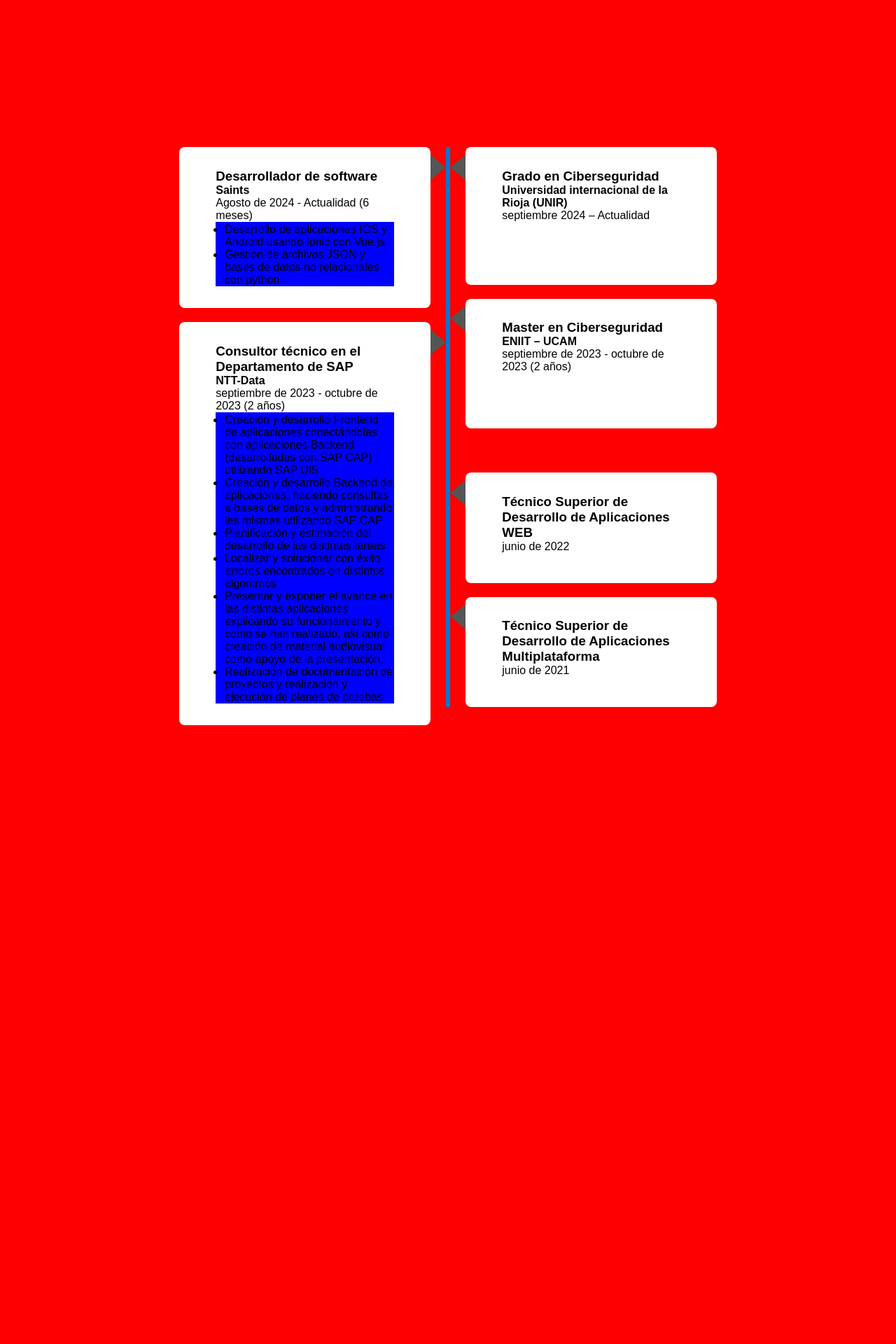
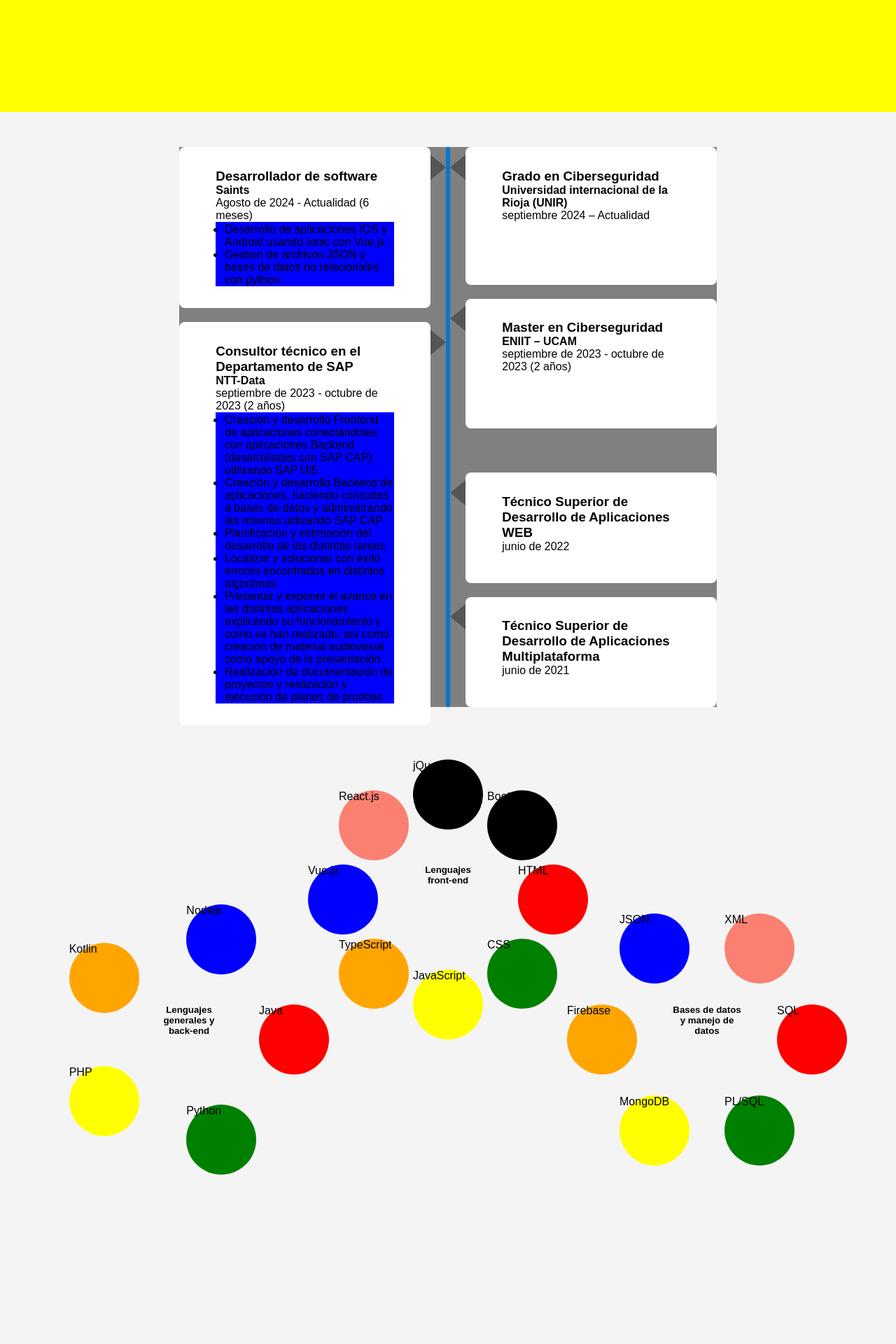
Before and after one commit to renedogj/Curriculum, a PHP site: page / in a window 1280 px wide. Shown: the part 640-2560 px from the top of the page at 70% size. Before the commit the page ends 1676 px from the top, so only its background shows below. Run offline with PHP 8.4, Linux system fonts and the light colour scheme.

Commit message:
add circulos lenguajes y tecnologias

```diff
--- a/css/index.css
+++ b/css/index.css
@@ -4,9 +4,18 @@
 	box-sizing: border-box;
 }
 
+body {
+	font-family: Arial, sans-serif;
+	margin: 0;
+	padding: 0;
+	background-color: #f4f4f4;
+/*	background-color: red;*/
+}
+
 .div-inicio{
 	width: 100%;
 	height: 100vh;
+	background-color: yellow;
 	/*display: grid;
 	grid-template-columns: 1fr 1fr;
 	grid-template-rows: auto 1fr;
@@ -16,6 +25,7 @@
 	display: flex;
 	justify-content: center;
 	align-items: center;
+	position: relative;
 }
 
 .h1-inicioNombre{
--- /dev/null
+++ b/css/lenguajes.css
@@ -0,0 +1,52 @@
+.lenguajesTecnologia{
+/*	background-color: purple;*/
+	position: relative;
+	width: 100%;
+/*	height: 750px;*/
+/*	height: auto;*/
+	display: flex;
+	justify-content: space-evenly;
+/*	align-items: flex-start	;*/
+/*	margin: auto;*/
+}
+
+.cicurloGrandre {
+/*	background-color: orange;*/
+	position: relative;
+	width: 200px;
+	height: 450px;
+/*	margin: auto;*/
+/*	align-self: flex-start;*/
+}
+
+/*.lenguajesTecnología p,*/
+.cicurloGrandre h5 {
+/*	background-color: purple;*/
+	position: absolute;
+	width: 100px;
+	height: 100px;
+	border-radius:50%;
+	top: 50%;
+	left: 50%;
+	transform: translate(-50%, -50%);
+	text-align: center;
+}
+
+.circuloLateral {
+	top: 200px;
+}
+
+.circulo {
+	position: absolute;
+	width: 100px;
+	height: 100px;
+	border-radius:50%;
+	top: 50%;
+	left: 50%;
+	transform: translate(-50%, -50%);
+}
+
+.extra{
+	width: 100%;
+	height: 500px;
+}
--- a/css/timeline.css
+++ b/css/timeline.css
@@ -1,12 +1,5 @@
-body {
-	font-family: Arial, sans-serif;
-	margin: 0;
-	padding: 0;
-	background-color: #f4f4f4;
-	background-color: red;
-}
-
 .timeline {
+	background-color: grey;
 	position: relative;
 	width: 60%;
 	max-width: 0 20%;
--- a/index.php
+++ b/index.php
@@ -10,29 +10,13 @@
 
 	<link rel="stylesheet" type="text/css" href="css/index.css">
 	<link rel="stylesheet" type="text/css" href="css/timeline.css">
+	<link rel="stylesheet" type="text/css" href="css/lenguajes.css">
 </head>
 <body>
 	<div class="div-inicio">
 		<h1 class="h1-inicioNombre" id="h1-InicioNombre"></h1>
 		<!--<div class="div-inicioFoto"></div>-->
 	</div>
-	<!-- <div class="div-skills"> -->
-		<!-- <h1 class="h1-tituloSkills">Mis skills</h1>
-		<div class="div-contenerdor-skill">
-			<h1>Java</h1>
-		</div>
-		<div class="div-contenerdor-skill">
-			<h1>HTML y CSS</h1>
-		</div>
-		<div class="div-contenerdor-skill">
-			<h1>JavaScript</h1>
-		</div>
-		<div class="div-contenerdor-skill">
-			<h1>PHP</h1>
-		</div>
-		<div class="div-contenerdor-skill">
-			<h1>SQL y PL_SQL</h1>
-		</div> -->
 	<div class="timeline">
 		<div class="experiencia">
 			<div class="container experiencia-2">
@@ -62,7 +46,7 @@
 						<li>Presentar y exponer el avance en las distintas aplicaciones explicando su funcionamiento y como se han realizado, así como creación de material audiovisual como apoyo de la presentación.</li>
 
 						<li>Realización de documentación de proyectos y realización y ejecución de planes de pruebas</li>
-						<ul>
+					</ul>
 				</div>
 			</div>
 			<div class="experiencia--1"></div>
@@ -81,7 +65,6 @@
 					<h3>Master en Ciberseguridad</h3>
 					<h4>ENIIT – UCAM</h4>
 					<p class="periodo">septiembre de 2023 - octubre de 2023 (2 años)</p>
-						<!-- <a>Más información</a> -->
 				</div>
 			</div>
 			<div class="formacion-25"></div>
@@ -89,18 +72,50 @@
 				<div class="content">
 					<h3>Técnico Superior de Desarrollo de Aplicaciones WEB</h3>
 					<p class="periodo">junio de 2022</p>
-						<!-- <a>Más información</a> -->
 				</div>
 			</div>
 			<div class="container formacion-1">
 				<div class="content">
 					<h3>Técnico Superior de Desarrollo de Aplicaciones Multiplataforma</h3>
 					<p class="periodo">junio de 2021</p>
-						<!-- <a>Más información</a> -->
 				</div>
 			</div>
 			<!-- <div class="formacion--1"></div> -->
 		</div>
+	</div>
+	<div class="lenguajesTecnologia">
+		<!-- <p>centro</p> -->
+		<div class="cicurloGrandre ciruloBackend circuloLateral">
+			<h5>Lenguajes generales y back-end</h5>
+			<div class="circulo" style="background:red">Java</div>
+			<div class="circulo" style="background:green">Python</div>
+			<div class="circulo" style="background:yellow">PHP</div>
+			<div class="circulo" style="background:orange">Kotlin</div>
+			<div class="circulo" style="background:blue">Nodejs</div>
+		</div>
+		<div class="cicurloGrandre circuloFronted">
+			<h5>Lenguajes front-end</h5>
+			<div class="circulo" style="background:red">HTML</div>
+			<div class="circulo" style="background:green">CSS</div>
+			<div class="circulo" style="background:yellow">JavaScript</div>
+			<div class="circulo" style="background:orange">TypeScript</div>
+			<div class="circulo" style="background:blue">Vue.js</div>
+			<div class="circulo" style="background:salmon">React.js</div>
+			<div class="circulo" style="background:black">jQuery</div>
+			<div class="circulo" style="background:black">Bootstrap</div>
+		</div>
+		<div class="cicurloGrandre circuloDDBB circuloLateral">
+			<h5>Bases de datos y manejo de datos</h5>
+			<div class="circulo" style="background:red">SQL</div>
+			<div class="circulo" style="background:green">PL/SQL</div>
+			<div class="circulo" style="background:yellow">MongoDB</div>
+			<div class="circulo" style="background:orange">Firebase</div>
+			<div class="circulo" style="background:blue">JSON</div>
+			<div class="circulo" style="background:salmon">XML</div>
+		</div>
+	</div>
+	<div class="extra">
+
 	</div>
 	<script type="text/javascript">
 		var i = 0;
@@ -113,9 +128,31 @@
 				setTimeout(typeWriter, 60);
 			}
 		}
+
 		$(document).ready(() => {
 			typeWriter();
 		});
+
+		const n = 7;  // numero de circulos
+		const r = 150; // radio
+
+		let angulo = 0;
+		var arrCirculos = {"ciruloBackend": 5, "circuloFronted": 8, "circuloDDBB": 6 };
+
+		for (let nombreCirculo in arrCirculos) {
+			const circles = document.querySelectorAll("." + nombreCirculo + " .circulo");
+			console.log(circles);
+			colocarDivCirculo(circles, arrCirculos[nombreCirculo], 150);
+		}
+
+		function colocarDivCirculo(cirulos, numCirculos, radio) {
+			let originX = cirulos[0].offsetLeft;
+			let originY = cirulos[0].offsetTop;
+			cirulos.forEach((element,i) => {
+				element.style.left = `${originX + radio*Math.cos(angulo + 2*Math.PI/numCirculos*i)}px`;
+				element.style.top = `${originY + radio*Math.sin(angulo + 2*Math.PI/numCirculos*i)}px`;
+			});
+		}
 	</script>
 </body>
 </html>
```
Lines whose indentation alone changed are shown as unchanged.
